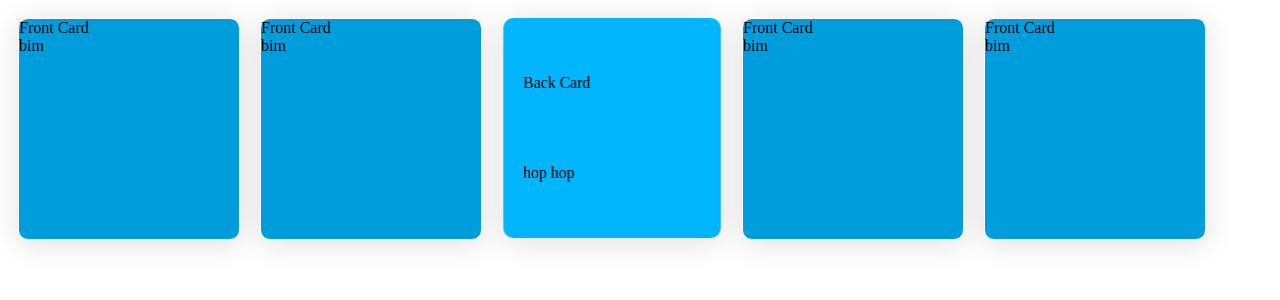
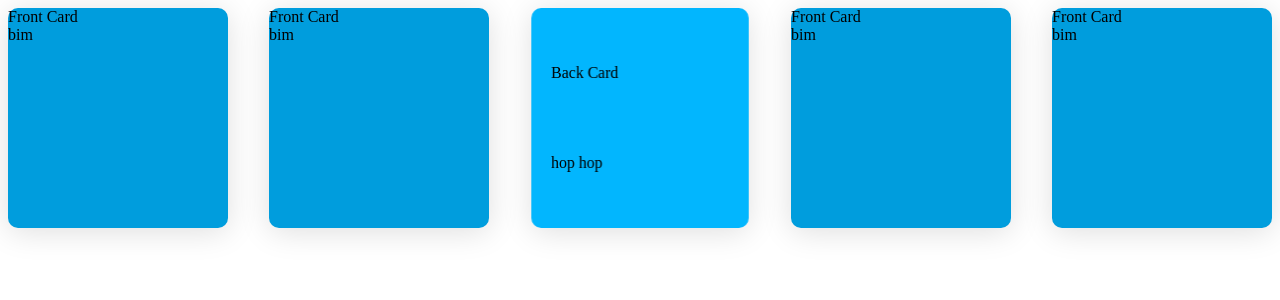
Before and after one commit to keyobs/react-mozaique-show, a React app: page / in a window 1280 px wide. Shown: the top 300 px of the page. Built offline with nearby package versions, Linux system fonts and the light colour scheme.

Commit message:
fix jump on flip + adjust style on cards container

```diff
--- a/src/components/Mozaique.tsx
+++ b/src/components/Mozaique.tsx
@@ -127,8 +127,6 @@ const FrontCard = () => {
       width: 220,
       height: 220,
       borderRadius: 10,
-      margin: 10,
-      border: '1px solid white',
       backgroundColor: '#009ddd',
       boxShadow: 'rgb(0 0 0 / 13%) 0px 4px 31px',
     },
@@ -147,7 +145,6 @@ const BackCard = () => {
     container: {
       width: 'calc(220px - 40px)',
       height: 'calc(220px - 40px)',
-      margin: 10,
       padding: 20,
       borderRadius: 10,
       display: 'flex',
--- a/src/components/styles/mozaique.css
+++ b/src/components/styles/mozaique.css
@@ -5,4 +5,7 @@
 .cardsContainer {
     display: flex;
     flex-wrap: wrap;
+    align-items: center;
+    justify-content: space-between;
+    align-content: center;
 }
```
